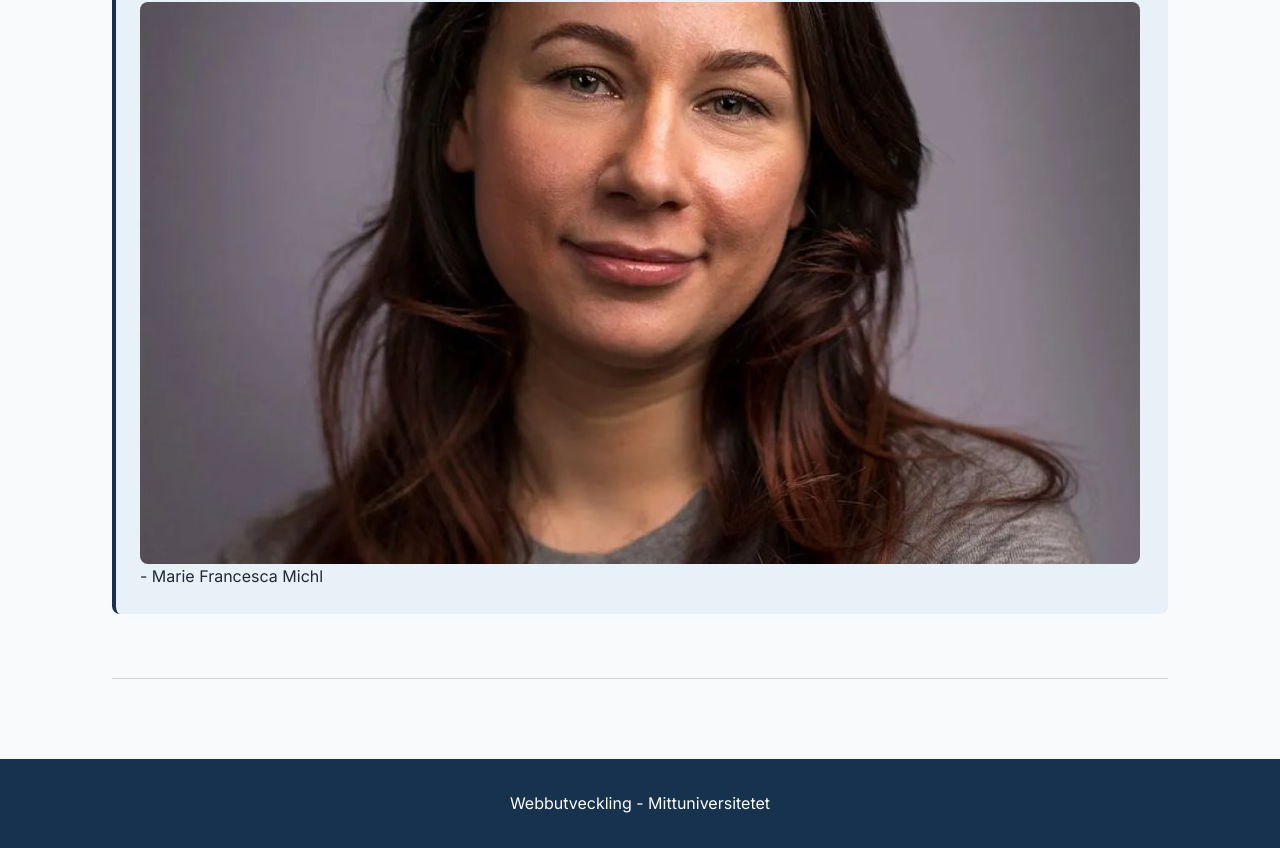
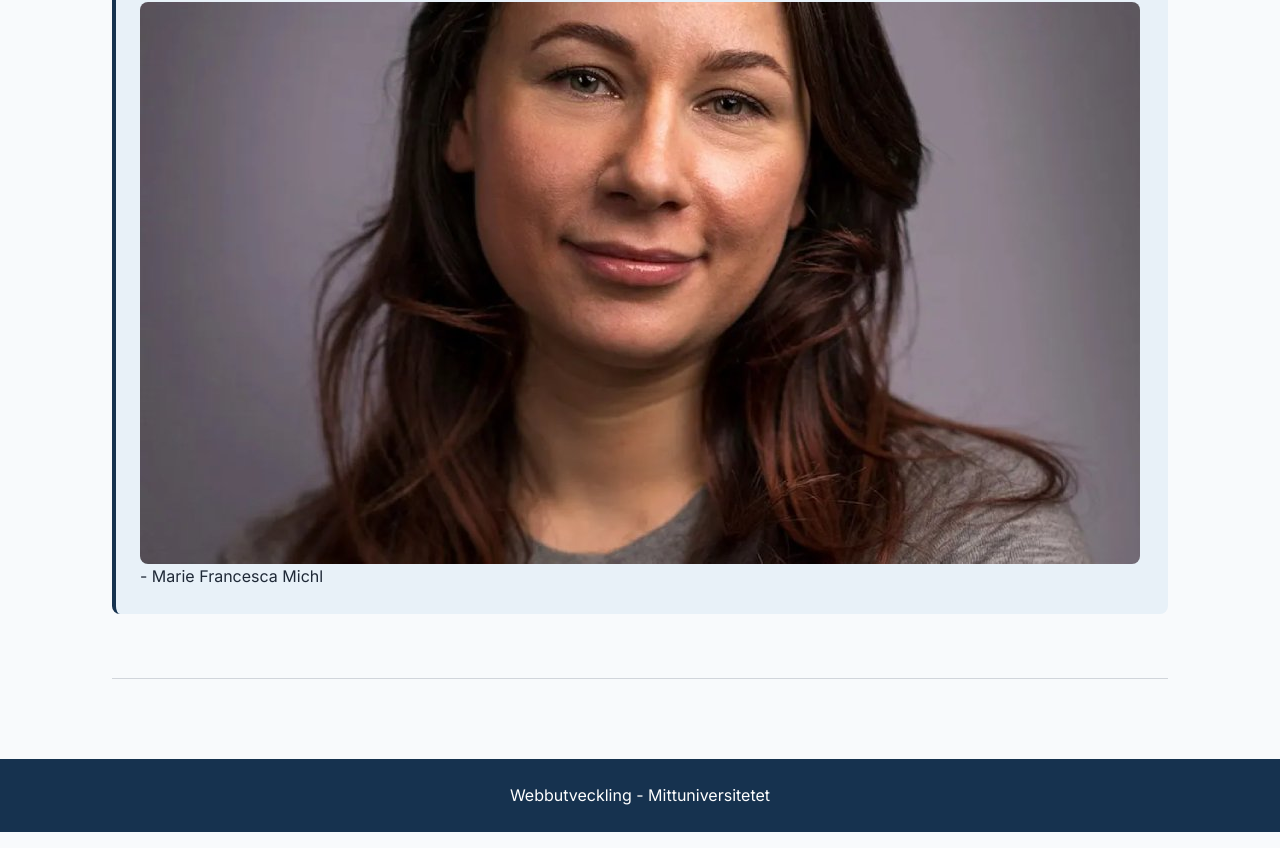
Before and after one commit to ramikassab-spec/laboration_2, a plain HTML site: page index.html in a window 1280 px wide. Shown: the part 4228-5076 px from the top of the page. Drawn offline with Linux system fonts and the light colour scheme.

Commit message:
Justerat padding för sidfotens stil i CSS.

```diff
--- a/style.css
+++ b/style.css
@@ -88,3 +88,6 @@ main {
         padding: 1rem;
     }
  }
+ .sidfot {
+    padding: 1.5rem 1rem;
+ }
```
